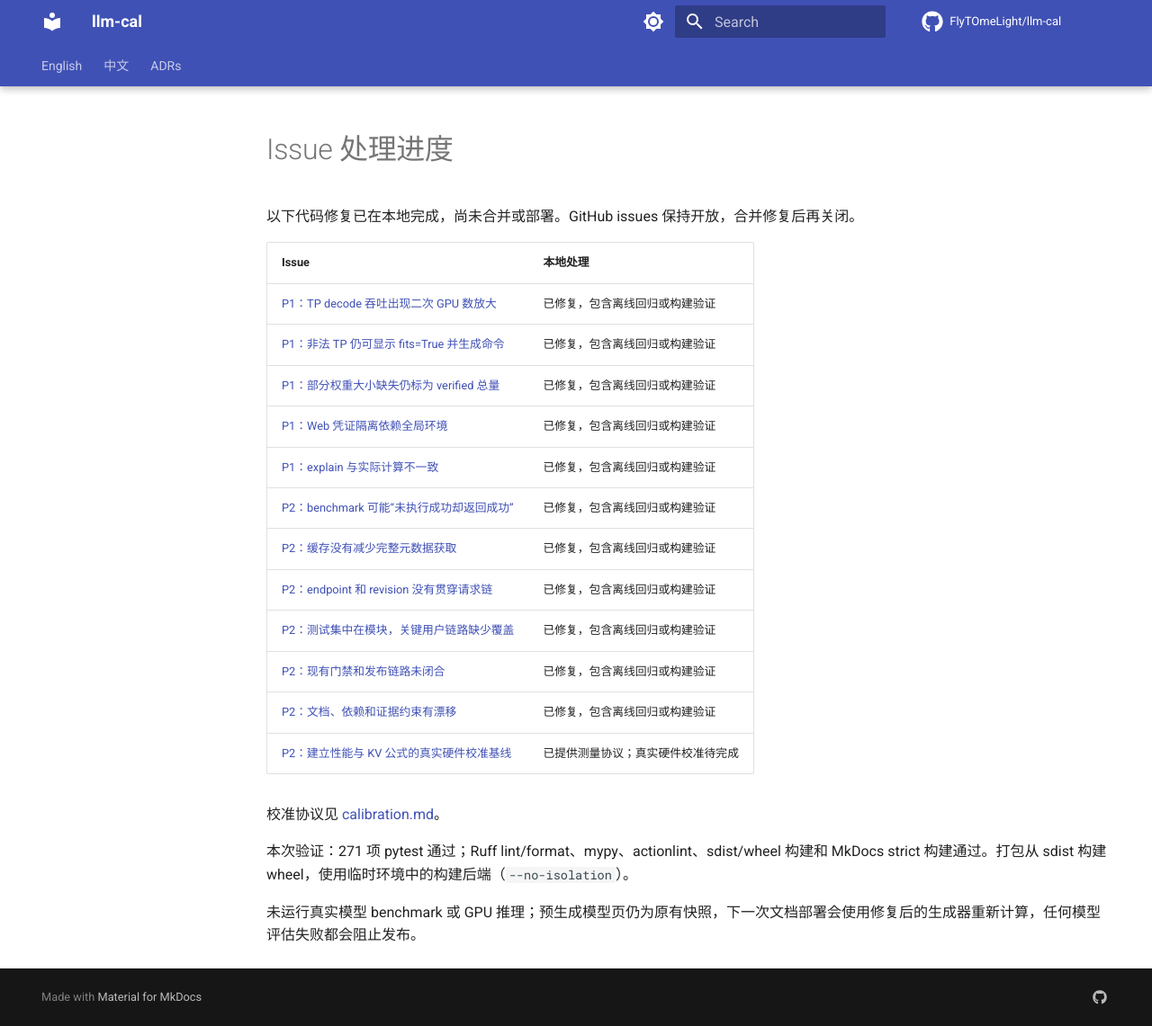
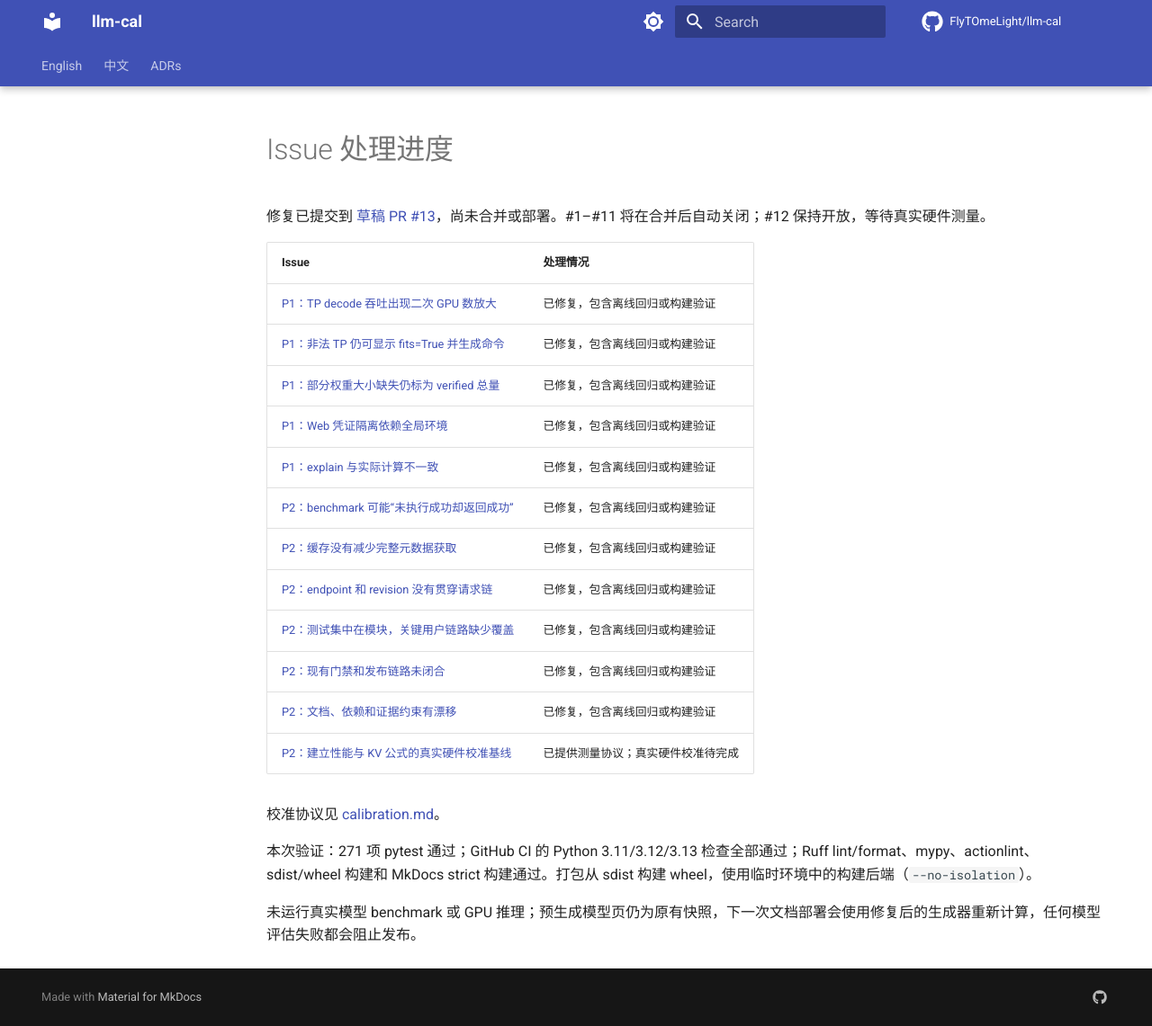
Before and after one commit to FlyTOmeLight/llm-cal, an MkDocs documentation site: the page built from docs/issues.md, in a window 1280 px wide and 1141 px high. Shown: the whole window at 90% size. Built offline with MkDocs 1.6.1 and Material for MkDocs 9.7.7, drawn with Linux system fonts in a browser that asks for light colours; comment, search, counter and statistics services are not loaded.

Commit message:
docs: link audit fixes to draft PR and record CI results

```diff
--- a/docs/issues.md
+++ b/docs/issues.md
@@ -1,8 +1,8 @@
 # Issue 处理进度
 
-以下代码修复已在本地完成，尚未合并或部署。GitHub issues 保持开放，合并修复后再关闭。
+修复已提交到 [草稿 PR #13](https://github.com/FlyTOmeLight/llm-cal/pull/13)，尚未合并或部署。#1–#11 将在合并后自动关闭；#12 保持开放，等待真实硬件测量。
 
-| Issue | 本地处理 |
+| Issue | 处理情况 |
 | --- | --- |
 | [P1：TP decode 吞吐出现二次 GPU 数放大](https://github.com/FlyTOmeLight/llm-cal/issues/1) | 已修复，包含离线回归或构建验证 |
 | [P1：非法 TP 仍可显示 fits=True 并生成命令](https://github.com/FlyTOmeLight/llm-cal/issues/2) | 已修复，包含离线回归或构建验证 |
@@ -19,6 +19,6 @@
 
 校准协议见 [calibration.md](calibration.md)。
 
-本次验证：271 项 pytest 通过；Ruff lint/format、mypy、actionlint、sdist/wheel 构建和 MkDocs strict 构建通过。打包从 sdist 构建 wheel，使用临时环境中的构建后端（`--no-isolation`）。
+本次验证：271 项 pytest 通过；GitHub CI 的 Python 3.11/3.12/3.13 检查全部通过；Ruff lint/format、mypy、actionlint、sdist/wheel 构建和 MkDocs strict 构建通过。打包从 sdist 构建 wheel，使用临时环境中的构建后端（`--no-isolation`）。
 
 未运行真实模型 benchmark 或 GPU 推理；预生成模型页仍为原有快照，下一次文档部署会使用修复后的生成器重新计算，任何模型评估失败都会阻止发布。
```
